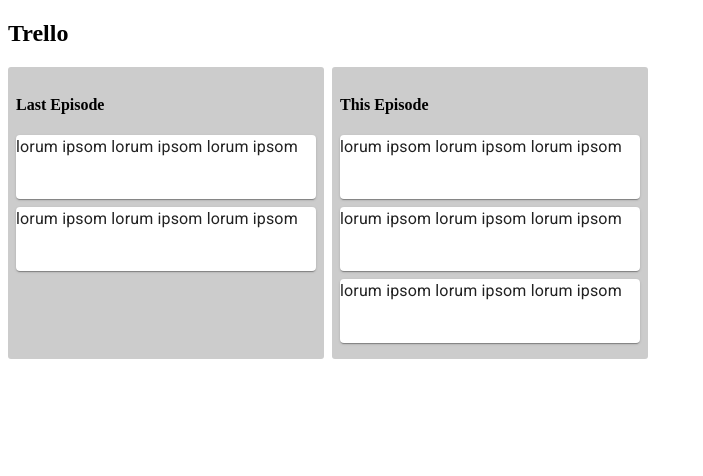
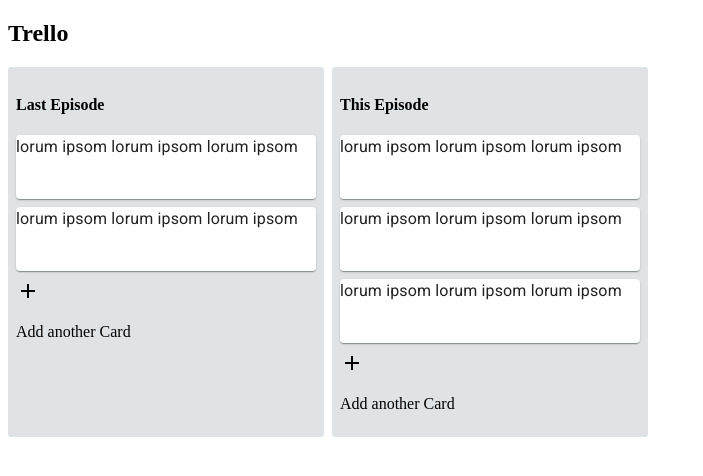
Before and after one commit to iamjayy/react-trelloclone, a React (Create React App) app: page / in a window 1280 px wide. Shown: the top 476 px of the page, without its empty margins (0-703 px from the left). Built offline with nearby package versions, Linux system fonts and the light colour scheme.

Commit message:
add button

```diff
--- a/src/App.js
+++ b/src/App.js
@@ -11,7 +11,7 @@
         <h2>Trello</h2>
         <div style={style.listContainer}>
           {lists.map(list => (
-            <TrelloList title={list.title} cards={list.cards} />
+            <TrelloList key={list.id} title={list.title} cards={list.cards} />
           ))}
         </div>
       </div>
--- a/src/components/reducers/ListReducer.js
+++ b/src/components/reducers/ListReducer.js
@@ -15,7 +15,7 @@
   },
   {
     title: "This Episode",
-    id: 0,
+    id: 1,
     cards: [
       {
         id: 0,
--- /dev/null
+++ b/src/components/trelloActionButton/TrelloActionButton.js
@@ -0,0 +1,23 @@
+import React from "react";
+import Icon from "@material-ui/core/Icon";
+
+class TrelloActionButton extends React.Component {
+  renderAddButton = () => {
+    const { list } = this.props;
+
+    const buttonText = list ? "Add Another List" : "Add another Card";
+
+    return (
+      <div>
+        <Icon>add</Icon>
+        <p>{buttonText}</p>
+      </div>
+    );
+  };
+
+  render() {
+    return this.renderAddButton();
+  }
+}
+
+export default TrelloActionButton;
--- a/src/components/trelloList/TrelloList.js
+++ b/src/components/trelloList/TrelloList.js
@@ -1,11 +1,12 @@
 import React from "react";
 import TrelloCard from "../trelloCard/TrelloCard";
 // import { CardActions, Card } from "@material-ui/core";
+import TrelloActionButton from "../trelloActionButton/TrelloActionButton";
 
 const TrelloList = ({ title, cards }) => {
   const styles = {
     container: {
-      backgroundColor: "#ccc",
+      backgroundColor: "#dfe3e6",
       borderRadius: 3,
       width: 300,
       padding: 8,
@@ -17,8 +18,9 @@
     <div style={styles.container}>
       <h4>{title}</h4>
       {cards.map(card => (
-        <TrelloCard text={card.text} />
+        <TrelloCard key={card.id} text={card.text} />
       ))}
+      <TrelloActionButton />
     </div>
   );
 };
```
